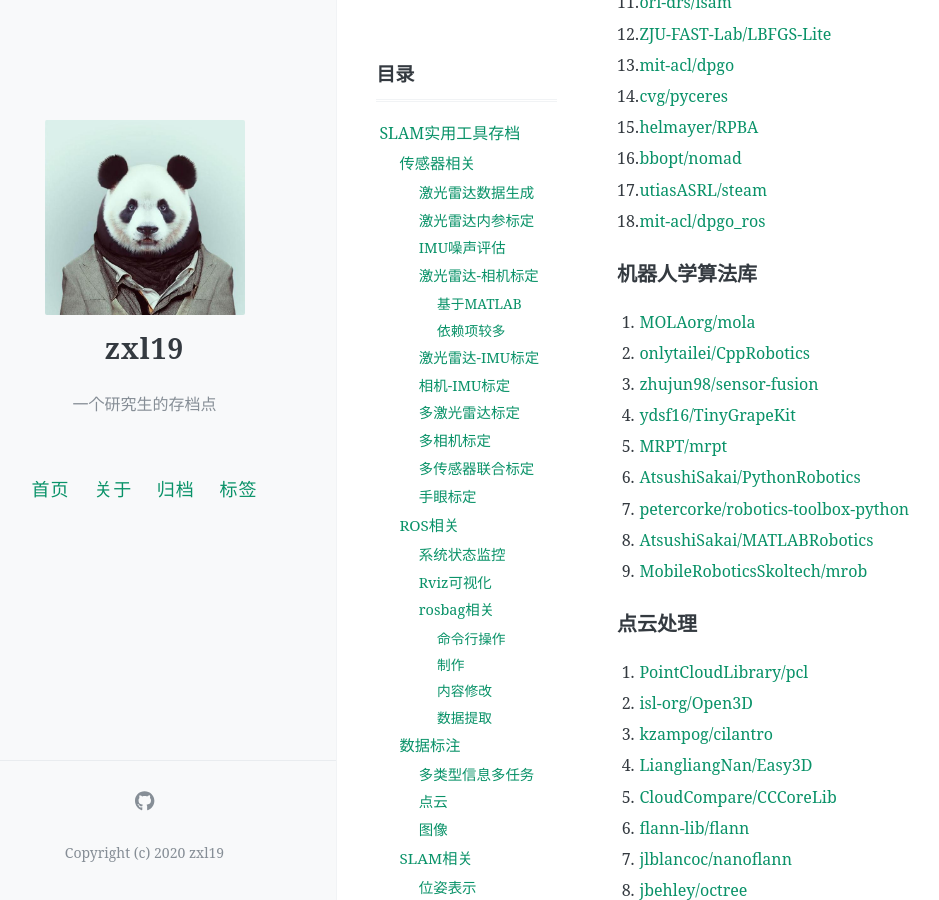
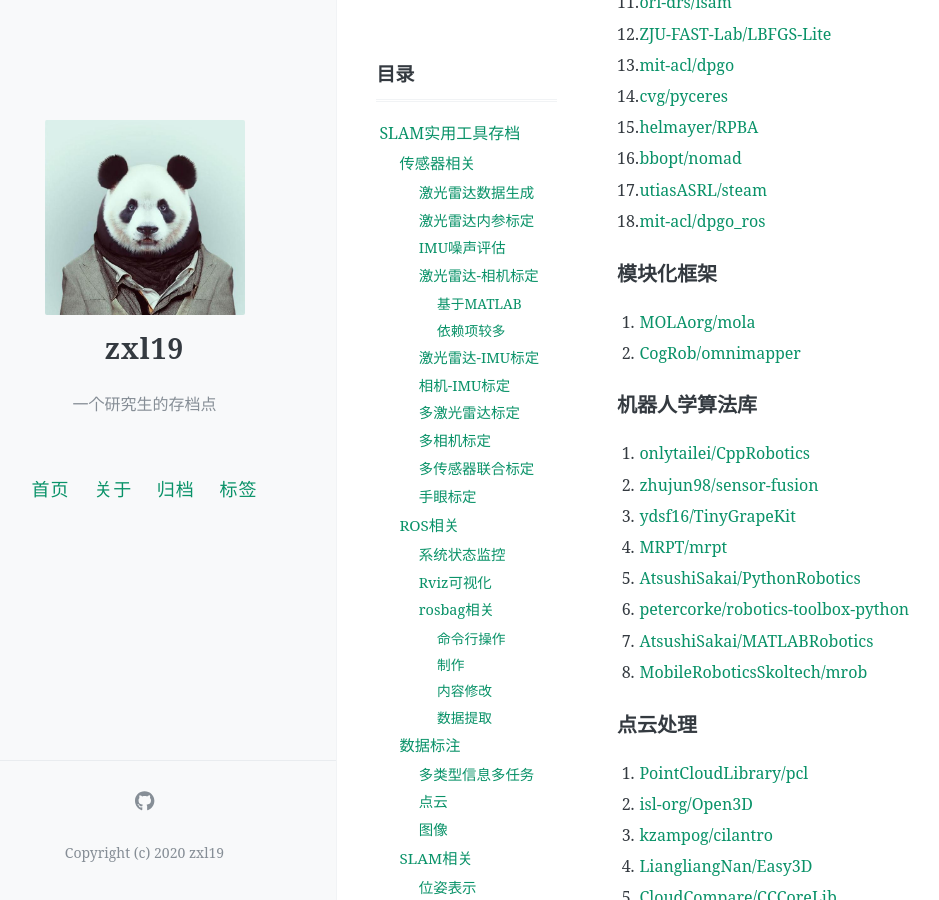
Before and after one commit to zxl19/zxl19.github.io, a Jekyll site: the page built from _posts/2021-05-25-slam-tool.md, in a window 1280 px wide and 900 px high, scrolled down 5346 px. Shown: the whole window, without its empty margins (47-986 px from the left). Built offline with Jekyll 4.4.1, drawn with Linux system fonts in a browser that asks for light colours; comment, search, counter and statistics services are not loaded.

Commit message:
Update 2021-05-25-slam-tool.md

```diff
--- a/_posts/2021-05-25-slam-tool.md
+++ b/_posts/2021-05-25-slam-tool.md
@@ -203,17 +203,21 @@ pinned: false
 17. [utiasASRL/steam](https://github.com/utiasASRL/steam)
 18. [mit-acl/dpgo_ros](https://github.com/mit-acl/dpgo_ros)
 
+### 模块化框架
+
+1. [MOLAorg/mola](https://github.com/MOLAorg/mola)
+2. [CogRob/omnimapper](https://github.com/CogRob/omnimapper)
+
 ### 机器人学算法库
 
-1. [MOLAorg/mola](https://github.com/MOLAorg/mola)
-2. [onlytailei/CppRobotics](https://github.com/onlytailei/CppRobotics)
-3. [zhujun98/sensor-fusion](https://github.com/zhujun98/sensor-fusion)
-4. [ydsf16/TinyGrapeKit](https://github.com/ydsf16/TinyGrapeKit)
-5. [MRPT/mrpt](https://github.com/MRPT/mrpt)
-6. [AtsushiSakai/PythonRobotics](https://github.com/AtsushiSakai/PythonRobotics)
-7. [petercorke/robotics-toolbox-python](https://github.com/petercorke/robotics-toolbox-python)
-8. [AtsushiSakai/MATLABRobotics](https://github.com/AtsushiSakai/MATLABRobotics)
-9. [MobileRoboticsSkoltech/mrob](https://github.com/MobileRoboticsSkoltech/mrob)
+1. [onlytailei/CppRobotics](https://github.com/onlytailei/CppRobotics)
+2. [zhujun98/sensor-fusion](https://github.com/zhujun98/sensor-fusion)
+3. [ydsf16/TinyGrapeKit](https://github.com/ydsf16/TinyGrapeKit)
+4. [MRPT/mrpt](https://github.com/MRPT/mrpt)
+5. [AtsushiSakai/PythonRobotics](https://github.com/AtsushiSakai/PythonRobotics)
+6. [petercorke/robotics-toolbox-python](https://github.com/petercorke/robotics-toolbox-python)
+7. [AtsushiSakai/MATLABRobotics](https://github.com/AtsushiSakai/MATLABRobotics)
+8. [MobileRoboticsSkoltech/mrob](https://github.com/MobileRoboticsSkoltech/mrob)
 
 ### 点云处理
 
```
